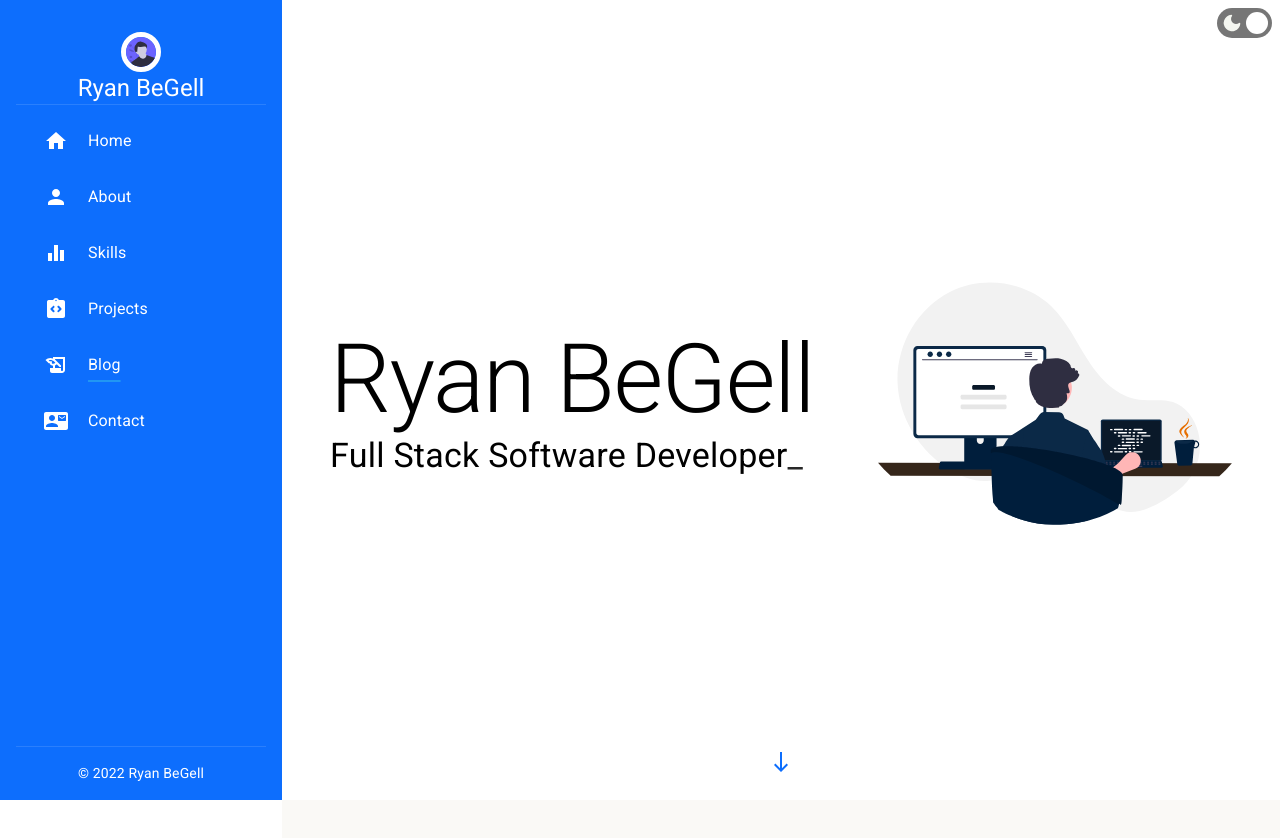
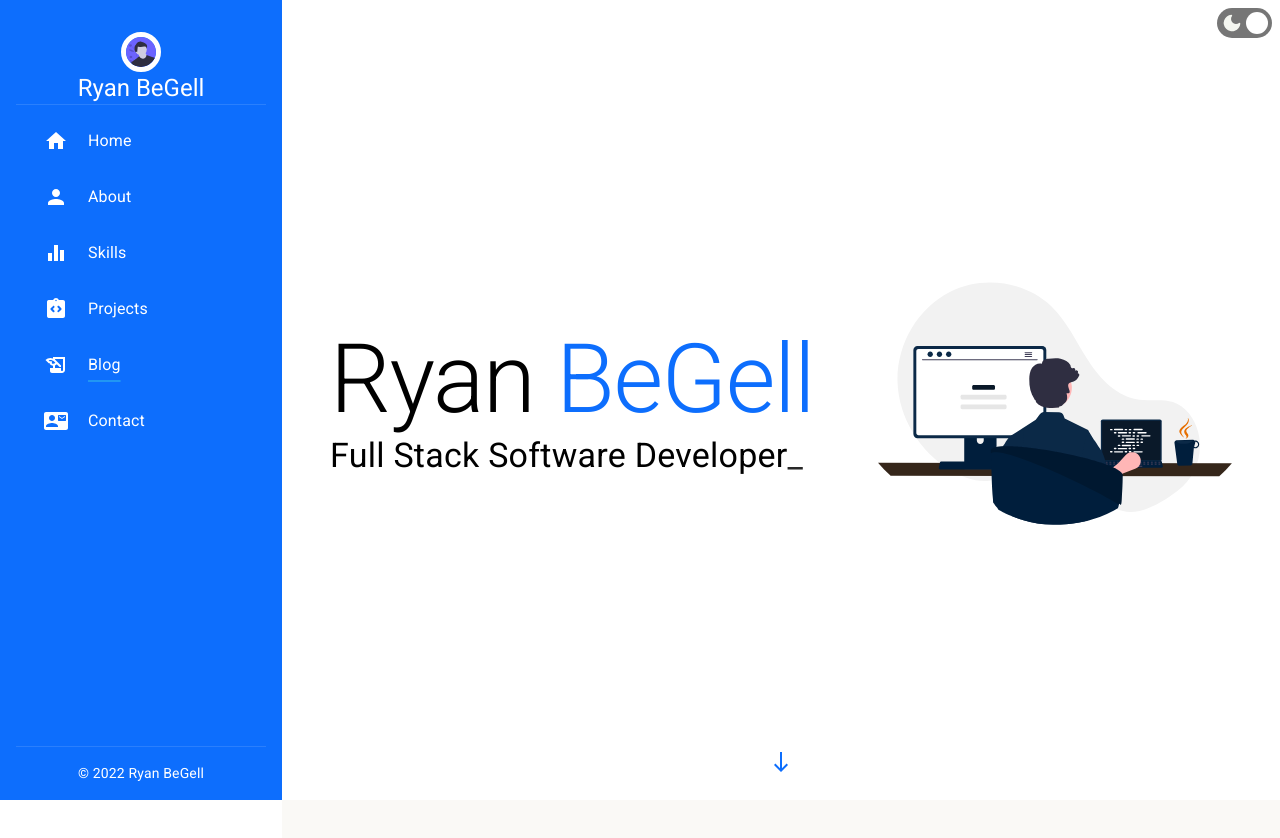
Before and after one commit to RyanBeGell/portfolio-site, a Next.js app: page / in a window 1280 px wide. Shown: the top 838 px of the page. Built offline with nearby package versions, Linux system fonts and the light colour scheme; a small style sheet from the web is missing; a web font is replaced by a local one.

Commit message:
Name color changed from hard coded to theme color

```diff
--- a/src/components/landing.tsx
+++ b/src/components/landing.tsx
@@ -14,8 +14,8 @@ export default function Landing(){
         <>
     <Grid container direction="row" alignItems="center" justifyContent="center" display="flex" sx={{p:5}} wrap='nowrap'>
         <Grid item sx={{pr:8}}>
-            <Typography variant={"h1"} className={styles.firstName} noWrap>
-                Ryan <span className={styles.lastName}>BeGell</span>
+            <Typography variant={"h1"} className={styles.name}noWrap>
+                Ryan <Typography component="span" variant={"h1"} className={styles.name} color="primary"> BeGell</Typography>
             </Typography>
             <Typography variant={"h4"} noWrap>
                 <ReactTyped
```
